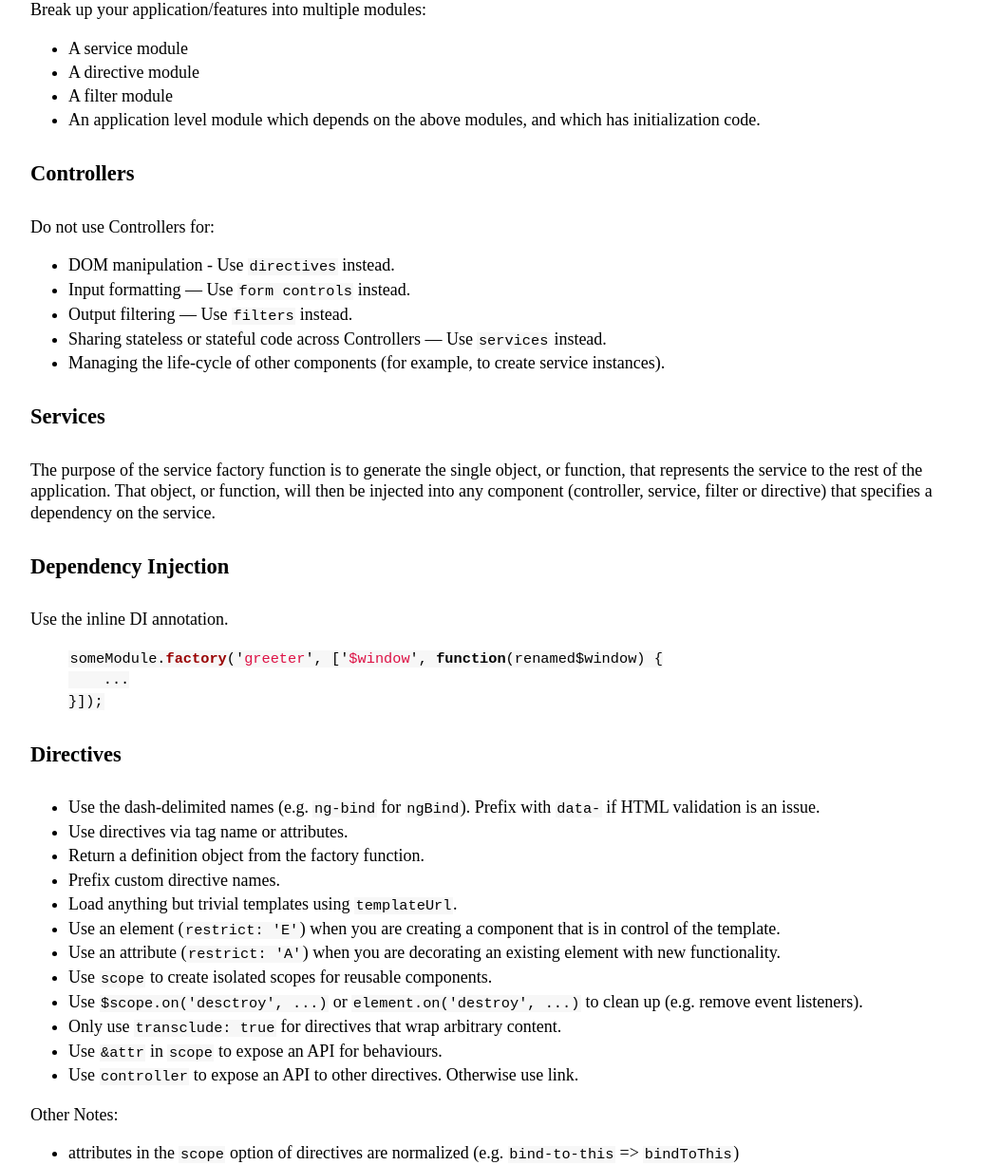
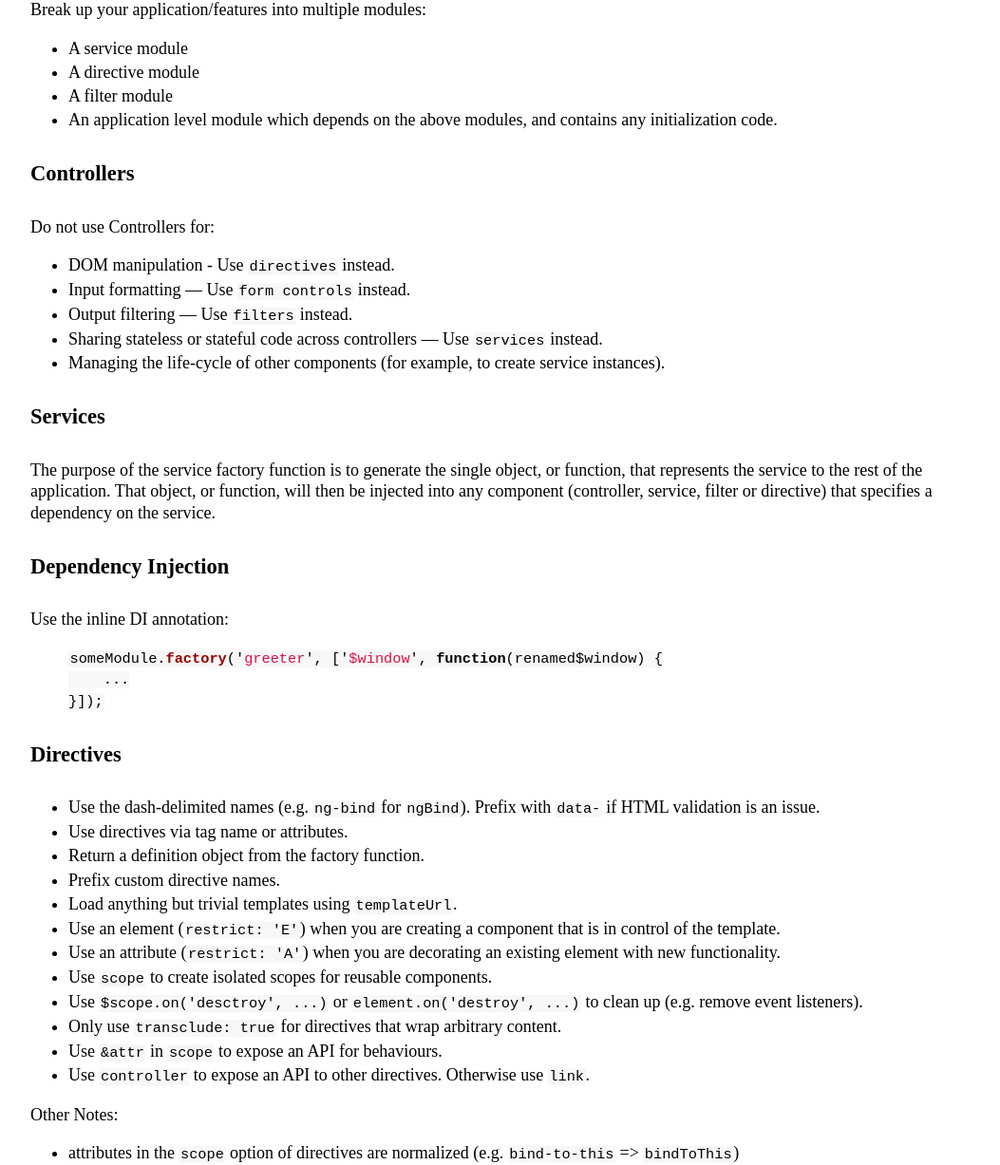
Before and after one commit to m2w/m2w.github.com, a Jekyll site: the page built from _posts/2014-02-04-notes-on-angular.md, in a window 1280 px wide. Shown: the part 349-1576 px from the top of the page at 95% size, without its empty margins (113-1166 px from the left). Built offline with Jekyll 4.4.1, drawn with Linux system fonts in a browser that asks for light colours; some web fonts are replaced.

Commit message:
Updated post: Notes on angular.
Whitespace and wording fixes.

```diff
--- a/_posts/2014-02-04-notes-on-angular.md
+++ b/_posts/2014-02-04-notes-on-angular.md
@@ -4,7 +4,11 @@ title: Notes on Angular.js
 tags: [js, angularjs]
 ---
 
-I have recently have had the pleasure to work with Angular.js. The first couple of hours were mostly spend trying to wrap my head around an existing code base and an unfamiliar framework. Over the weekend I had a chance to read up on the documentation. I took some notes on best practices:
+I have recently have had the pleasure to work with Angular.js. The
+first couple of hours were mostly spend trying to wrap my head around
+an existing code base and an unfamiliar framework. Over the weekend I
+had a chance to read up on the documentation. I took some notes on
+best practices:
 
 ### Modules
 
@@ -13,27 +17,32 @@ Break up your application/features into multiple modules:
 - A service module
 - A directive module
 - A filter module
-- An application level module which depends on the above modules, and which has initialization code.
+- An application level module which depends on the above modules, and
+  contains any initialization code.
 
 ### Controllers
 
 Do not use Controllers for:
 
-- DOM manipulation - Use `directives` instead.
+- <abbr>DOM</abbr> manipulation - Use `directives` instead.
 - Input formatting — Use `form controls` instead.
 - Output filtering — Use `filters` instead.
-- Sharing stateless or stateful code across Controllers — Use `services` instead.
-- Managing the life-cycle of other components (for example, to create service instances).
+- Sharing stateless or stateful code across controllers — Use
+  `services` instead.
+- Managing the life-cycle of other components (for example, to create
+  service instances).
 
 ### Services
 
-The purpose of the service factory function is to generate the single object, or function,
-that represents the service to the rest of the application. That object, or function,
-will then be injected into any component (controller, service, filter or directive) that specifies a dependency on the service.
+The purpose of the service factory function is to generate the single
+object, or function, that represents the service to the rest of the
+application. That object, or function, will then be injected into any
+component (controller, service, filter or directive) that specifies a
+dependency on the service.
 
 ### Dependency Injection
 
-Use the inline DI annotation.
+Use the inline DI annotation:
 
 {% highlight js %}
 someModule.factory('greeter', ['$window', function(renamed$window) {
@@ -43,28 +52,41 @@ someModule.factory('greeter', ['$window', function(renamed$window) {
 
 ### Directives
 
-- Use the dash-delimited names (e.g. `ng-bind` for `ngBind`). Prefix with `data-` if HTML validation is an issue.
+- Use the dash-delimited names (e.g. `ng-bind` for `ngBind`). Prefix
+  with `data-` if <abbr>HTML</abbr> validation is an issue.
 - Use directives via tag name or attributes.
 - Return a definition object from the factory function.
 - Prefix custom directive names.
 - Load anything but trivial templates using `templateUrl`.
-- Use an element (`restrict: 'E'`) when you are creating a component that is in control of the template.
-- Use an attribute (`restrict: 'A'`) when you are decorating an existing element with new functionality.
+- Use an element (`restrict: 'E'`) when you are creating a component
+  that is in control of the template.
+- Use an attribute (`restrict: 'A'`) when you are decorating an
+  existing element with new functionality.
 - Use `scope` to create isolated scopes for reusable components.
-- Use `$scope.on('desctroy', ...)` or `element.on('destroy', ...)` to clean up (e.g. remove event listeners).
-- Only use `transclude: true` for directives that wrap arbitrary content.
-- Use `&attr` in `scope` to expose an API for behaviours.
-- Use `controller` to expose an API to other directives. Otherwise use link.
+- Use `$scope.on('desctroy', ...)` or `element.on('destroy', ...)` to
+  clean up (e.g. remove event listeners).
+- Only use `transclude: true` for directives that wrap arbitrary
+  content.
+- Use `&attr` in `scope` to expose an <abbr>API</abbr> for
+  behaviours.
+- Use `controller` to expose an <abbr>API</abbr> to other
+  directives. Otherwise use `link`.
 
 Other Notes:
 
-- attributes in the `scope` option of directives are normalized (e.g. `bind-to-this` => `bindToThis`)
+- attributes in the `scope` option of directives are normalized
+  (e.g. `bind-to-this` => `bindToThis`)
 - isolated scopes do *not* prototypically inherit.
 
 
 ### Conventions
 
-- `factory` functions should include "Factory" in their name (e.g. `lazerswordFactory`)
-- Use `$log`, set `ng.$logProvider#debugEnabled(false)` in `app.config` to suppress.
-- Package by feature -> see [here](http://clintberry.com/2013/modular-angularjs-application-design/) and [here](http://cliffmeyers.com/blog/2013/4/21/code-organization-angularjs-javascript)
+- `factory` functions should include "Factory" in their name
+  (e.g. `lazerswordFactory`)
+- Use `$log`, set `ng.$logProvider#debugEnabled(false)` in
+  `app.config` to suppress.
+- Package by feature -> see
+  [here](http://clintberry.com/2013/modular-angularjs-application-design/)
+  and
+  [here](http://cliffmeyers.com/blog/2013/4/21/code-organization-angularjs-javascript)
 - `'use strict';`
```
